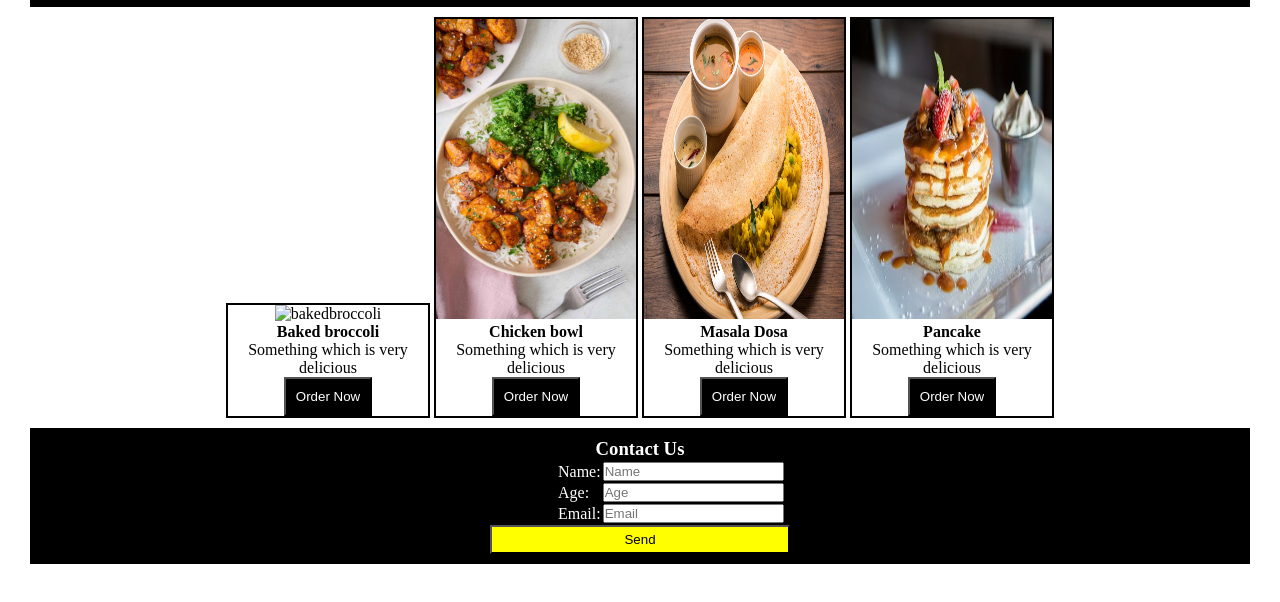
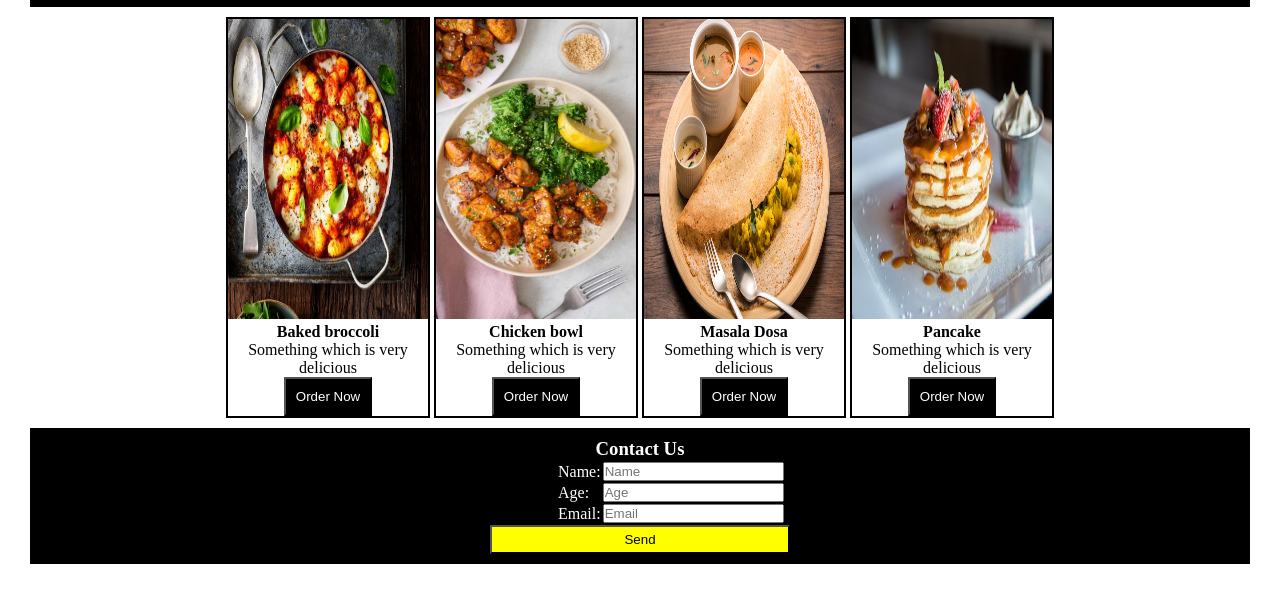
Before and after one commit to swethasagadevan/simple-restaurant-website, a plain HTML site: page index.html in a window 1280 px wide. Shown: the part 98-700 px from the top of the page. Drawn offline with Linux system fonts and the light colour scheme; files whose address does not match are found by name.

Commit message:
Update index.html
updated image url

```diff
--- a/index.html
+++ b/index.html
@@ -14,7 +14,7 @@
     </div>
     <div class="container-menu">
         <div class="container-menu__one">
-            <img src="../Reestar/images/bakedbroccoli.jpg" alt="bakedbroccoli">
+            <img src="../images/bakedbroccoli.jpg" alt="bakedbroccoli">
             <h4>Baked broccoli</h4>
             <p>Something which is very delicious</p>
             <input type="button" value="Order Now">
```
